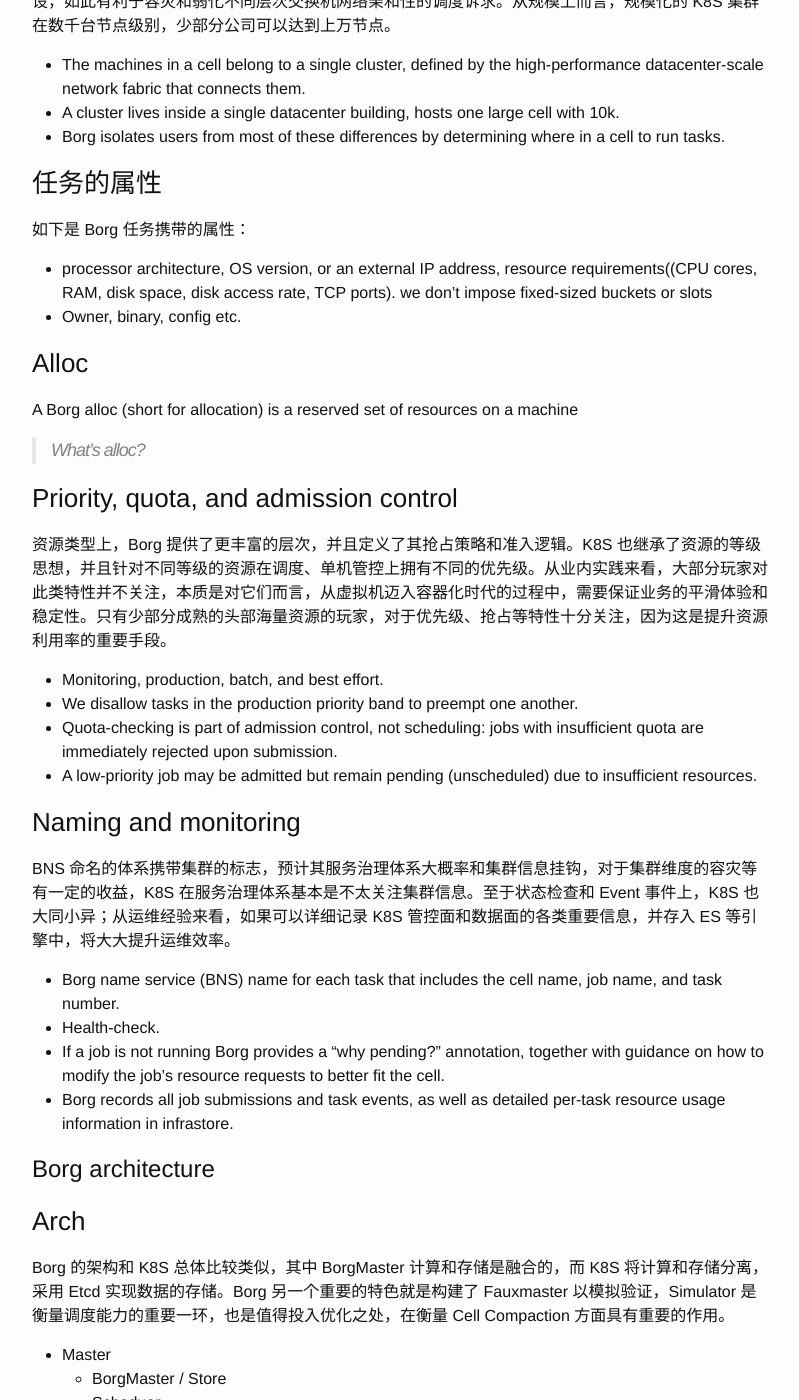
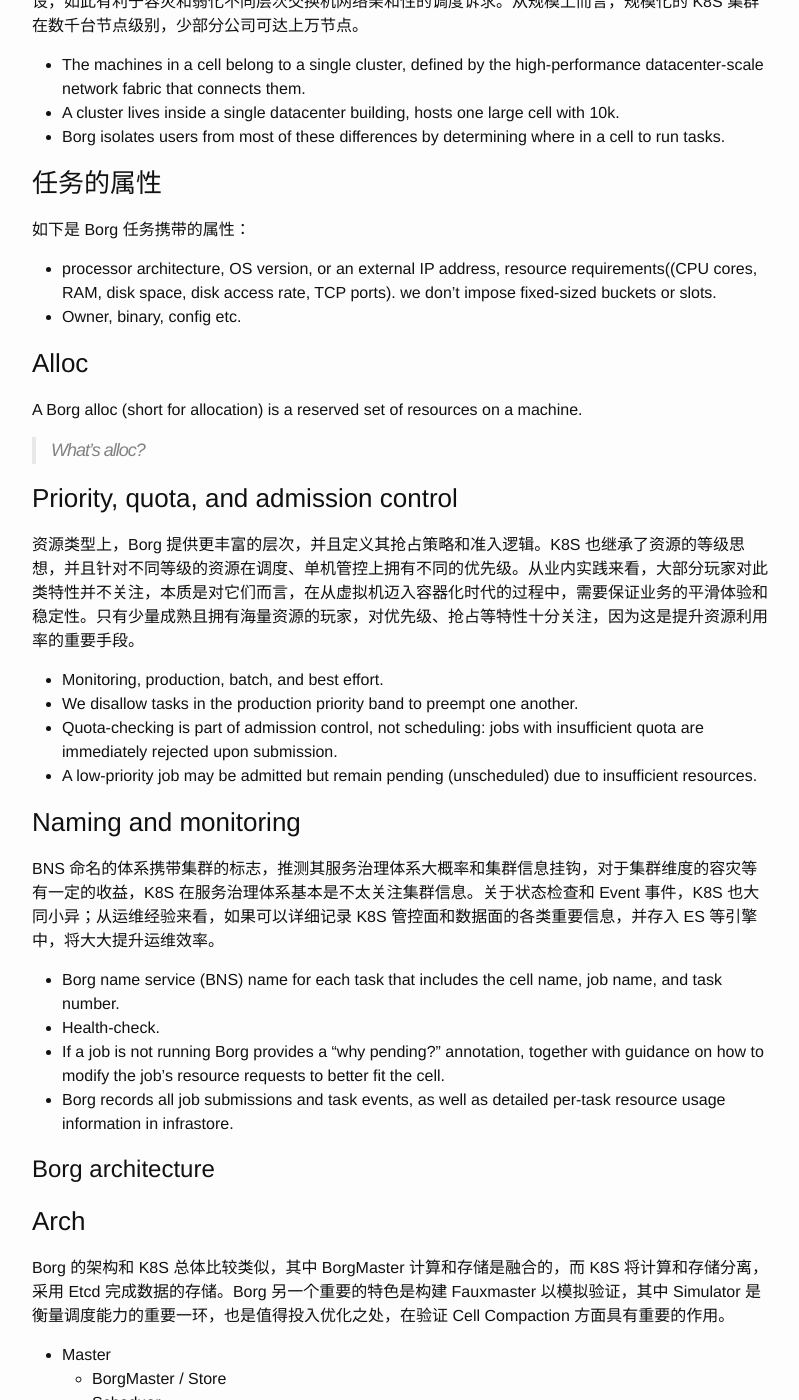
Before and after one commit to DeliangFan/deliangfan.github.io, a Jekyll site: the page built from _posts/2022-05-02-borg-2015.md, in a window 1280 px wide and 1400 px high, scrolled down 1143 px. Shown: the whole window, without its empty margins (238-1037 px from the left). Built offline with Jekyll 4.4.1, drawn with Linux system fonts in a browser that asks for light colours; comment, search, counter and statistics services are not loaded; some of the changed text lies outside the part shown.

Commit message:
improve borg 2015

```diff
--- a/_posts/2022-05-02-borg-2015.md
+++ b/_posts/2022-05-02-borg-2015.md
@@ -8,7 +8,7 @@
 
 # Guide
 
-Guide 部分 High Level 概括其如何实现高利用率和高可靠的能力，熟悉 K8S 同学对此不会陌生。
+Guide 章节 High Level 概括其如何实现高利用率和高可靠的能力，熟悉 K8S 同学对此不会陌生。
 
 It achieves high utilization by combining:
 
@@ -36,14 +36,14 @@
 
 ### 业务类型
 
-Borg 将业务分为两大类型，即在线和离线；从资源量上来说，不少互联网公司的在离线资源比例也大概在 2:1 左右。
+Borg 将业务分为两大类型，即 Prod(基本为在线) 和 Non-Prod(基本为离线)；从资源量上来说，不少互联网公司的在离线资源比例也大概在 2:1 左右。
 
 - Prod: 70% Alloc, 60% Usage
 - Non-Prod: 30% Alloc, 40% Usage
 
 ### 机房拓扑
 
-从业内实践来看，很少见跨机房建设 K8S 集群；进一步而言，可以结合网络拓扑来更加的规范集群的建设，如此有利于容灾和弱化不同层次交换机网络亲和性的调度诉求。从规模上而言，规模化的 K8S 集群在数千台节点级别，少部分公司可以达到上万节点。
+从业内实践来看，很少见跨机房建设 K8S 集群；进一步而言，可以结合网络拓扑来更加的规范集群的建设，如此有利于容灾和弱化不同层次交换机网络亲和性的调度诉求。从规模上而言，规模化的 K8S 集群在数千台节点级别，少部分公司可达上万节点。
 
 - The machines in a cell belong to a single cluster, defined by the high-performance datacenter-scale network fabric that connects them.
 - A cluster lives inside a single datacenter building, hosts one large cell with 10k.
@@ -53,17 +53,17 @@
 
 如下是 Borg 任务携带的属性：
 
-- processor architecture, OS version, or an external IP address, resource requirements((CPU cores, RAM, disk space, disk access rate, TCP ports). we don’t impose fixed-sized buckets or slots
+- processor architecture, OS version, or an external IP address, resource requirements((CPU cores, RAM, disk space, disk access rate, TCP ports). we don’t impose fixed-sized buckets or slots.
 - Owner, binary, config etc.
 
 ### Alloc
 
-A Borg alloc (short for allocation) is a reserved set of resources on a machine
+A Borg alloc (short for allocation) is a reserved set of resources on a machine.
 > What's alloc?
 
 ### Priority, quota, and admission control
 
-资源类型上，Borg 提供了更丰富的层次，并且定义了其抢占策略和准入逻辑。K8S 也继承了资源的等级思想，并且针对不同等级的资源在调度、单机管控上拥有不同的优先级。从业内实践来看，大部分玩家对此类特性并不关注，本质是对它们而言，从虚拟机迈入容器化时代的过程中，需要保证业务的平滑体验和稳定性。只有少部分成熟的头部海量资源的玩家，对于优先级、抢占等特性十分关注，因为这是提升资源利用率的重要手段。
+资源类型上，Borg 提供更丰富的层次，并且定义其抢占策略和准入逻辑。K8S 也继承了资源的等级思想，并且针对不同等级的资源在调度、单机管控上拥有不同的优先级。从业内实践来看，大部分玩家对此类特性并不关注，本质是对它们而言，在从虚拟机迈入容器化时代的过程中，需要保证业务的平滑体验和稳定性。只有少量成熟且拥有海量资源的玩家，对优先级、抢占等特性十分关注，因为这是提升资源利用率的重要手段。
 
 - Monitoring, production, batch, and best effort.
 - We disallow tasks in the production priority band to preempt one another.
@@ -72,7 +72,7 @@
 
 ### Naming and monitoring
 
-BNS 命名的体系携带集群的标志，预计其服务治理体系大概率和集群信息挂钩，对于集群维度的容灾等有一定的收益，K8S 在服务治理体系基本是不太关注集群信息。至于状态检查和 Event 事件上，K8S 也大同小异；从运维经验来看，如果可以详细记录 K8S 管控面和数据面的各类重要信息，并存入 ES 等引擎中，将大大提升运维效率。
+BNS 命名的体系携带集群的标志，推测其服务治理体系大概率和集群信息挂钩，对于集群维度的容灾等有一定的收益，K8S 在服务治理体系基本是不太关注集群信息。关于状态检查和 Event 事件，K8S 也大同小异；从运维经验来看，如果可以详细记录 K8S 管控面和数据面的各类重要信息，并存入 ES 等引擎中，将大大提升运维效率。
 
 - Borg name service (BNS) name for each task that includes the cell name, job name, and task number.
 - Health-check.
@@ -84,7 +84,7 @@
 
 ### Arch
 
-Borg 的架构和 K8S 总体比较类似，其中 BorgMaster 计算和存储是融合的，而 K8S 将计算和存储分离，采用 Etcd 实现数据的存储。Borg 另一个重要的特色就是构建了 Fauxmaster 以模拟验证，Simulator 是衡量调度能力的重要一环，也是值得投入优化之处，在衡量 Cell Compaction 方面具有重要的作用。
+Borg 的架构和 K8S 总体比较类似，其中 BorgMaster 计算和存储是融合的，而 K8S 将计算和存储分离，采用 Etcd 完成数据的存储。Borg 另一个重要的特色是构建 Fauxmaster 以模拟验证，其中 Simulator 是衡量调度能力的重要一环，也是值得投入优化之处，在验证 Cell Compaction 方面具有重要的作用。
 
 - Master
   - BorgMaster / Store
@@ -94,11 +94,11 @@
 
 ### Scheduler
 
-Scheduler 部分和 K8S 也非常类似，调度的粒度是 task，调度流程如出一辙，具体如下：
+Scheduler 模块和 K8S 也非常相近，调度的粒度是 task，调度流程如出一辙，具体如下：
 
 > queue pririoty -> feasible checking -> score
 
-其中在 Score 上，其做了如下侧重，重点是可抢占任务的打散、镜像缓存和容灾考虑。在 MostRequest(减少碎片、增加毛刺) 和 LeastRequest(减少毛刺、增大碎片)上做了权衡:
+其中在 Score 上，其做了如下侧重，重点是可抢占任务的打散、镜像缓存和容灾考虑；在 MostRequest(减少碎片、增加毛刺) 和 LeastRequest(减少毛刺、增大碎片)上做了权衡:
 
 - Minimizing the number and priority of preempted tasks,
 - Picking machines that already have a copy of the task’s packages,
@@ -150,7 +150,7 @@
 
 ### Fine-Grained Resource
 
-采用精细粒度的资源分配，如果取整到 0.5Core 和 1GB 的粒度将带来 30% 的额外开销。X Core Y GB 是 IaaS 时代浓厚的经验习惯，对用户体验友好。在建设精细化的资源配置之前，需要完善资源诊断的建议的能力，即根据应用的历史数据，为客户推荐合适的精细化的资源配置。
+应该采用精细粒度的资源分配，如果取整到 0.5Core 和 1GB 的粒度将带来 30% 的额外开销。X Core Y GB 是 IaaS 时代浓厚的经验习惯，对用户体验友好。在建设精细化的资源配置之前，需要完善资源诊断和建议的能力，即根据应用的历史数据，为客户推荐合适的精细化的资源配置。
 
 ### Resource Reclaim
 
@@ -169,24 +169,24 @@
 
 ### The bad
 
-在总结经验的过程中，Borg 提到了三个教训:
+在总结经验的过程中，Borg 提到三个教训:
 
 - Jobs are restrictive as the only grouping mechanism for tasks(label selector).
 - One IP address per machine complicates things(hostNetwork).
 - Optimizing for power users at the expense of casual ones.
 
-针对 1，K8S 抽象了 label 从而很好的解决；针对 2，K8S 通过支持 CNI，为每个 Pod 分配独立的 IP。 关于问题 3 中的 2/8 效应，不仅仅是 Borg，也是 Mesos/Yarn/K8S 在各自大规模场景中均会碰到的问题，即少量的头部在线服务/离线服务将占据主体的资源。以在线应用为例，副本数  10000 和 10 的服务在发布必然在效率、稳定性和成本方便不不同的考量。
+针对 1，K8S 抽象 label 以解决；针对 2，K8S 通过支持 CNI，为每个 Pod 分配独立的 IP。 关于问题 3 中的 2/8 效应，不仅仅是 Borg，也是 Mesos/Yarn/K8S 在各自大规模场景中均会碰到的问题，即少量的头部在线服务/离线服务将占据主体的资源。以在线应用为例，副本数 10000 和 10 的服务在发布必然在效率、稳定性和成本方便不不同的考量；以离线业务为例，点击率预估的深度学习训练和短平快的 Spark SQL Batch 任务必然也大相径庭。
 
 ### The good
 
-Borg 也总结了 4 个心得：
+Borg 亦归纳了 4 个心得：
 
 - Allocs are useful.
 - Cluster management is more than task management.
 - The master is the kernel of a distributed system.
 - Introspection is vital: An important design decision in Borg was to surface debugging information to all users rather than hiding it: Borg has thousands of users, so “self-help”has to be the first step in debugging.
 
-其中第四点，关于 Infra 对业务呈现形式上，两种不同的思路：
+其中第 4 点，关于 Infra 对业务呈现形式上，两种不同的思路：
 
 - 面向产品化的建设，致力抽象底层架构和细节，给用户以最小的感知和使用成本，公有云通常采用此方案。
 - 面向自助式的思路，提供丰富的文档介绍、技术工具基于自助式的排查，Borg 采用此思路。
```
Also changed, not shown: other parts of _posts/2022-05-02-borg-2015.md (+1 -1 lines).
